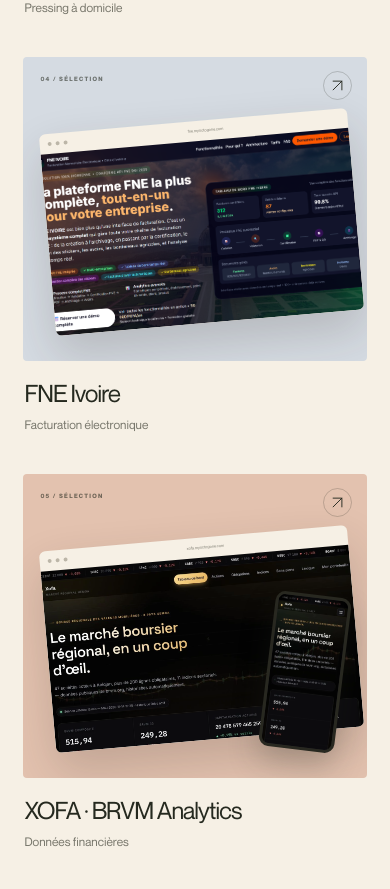
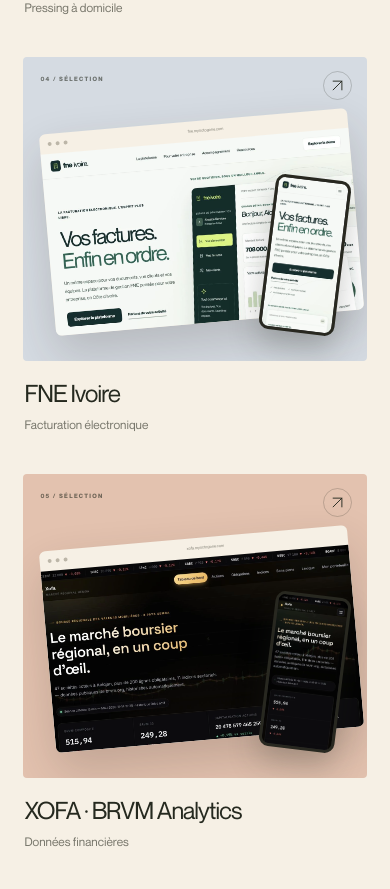
Before and after one commit to EdOneApp/portfolio, a Next.js app: page /work in a window 390 px wide. Shown: the part 1880-2769 px from the top of the page. Built offline with nearby package versions, Linux system fonts and the light colour scheme.

Commit message:
Showcase new FNE Ivoire website with desktop and mobile previews

```diff
--- a/src/components/agency/LivePreview.tsx
+++ b/src/components/agency/LivePreview.tsx
@@ -10,6 +10,7 @@ const available = [
   "ivolt",
   "myoctogone",
   "edone",
+  "fne-ivoire",
   "brvm-analytics",
 ];
 export default function LivePreview({ project: p }: { project: Project }) {
--- a/src/data/content.ts
+++ b/src/data/content.ts
@@ -286,10 +286,17 @@ export const projects: Project[] = [
     title: "FNE Ivoire",
     category: "Facturation électronique",
     description:
-      "Plateforme SaaS répondant à l'obligation de Facturation Normalisée Électronique de la DGI ivoirienne : génération, signature et transmission de factures en temps réel. Django et Celery pour le traitement asynchrone, API REST documentée pour l'intégration ERP.",
-    tags: ["Django", "Celery", "PostgreSQL", "REST API"],
+      "Site de présentation Next.js de FNE Ivoire, une plateforme de gestion de la facturation électronique pour les entreprises ivoiriennes. Identité vert profond et citron, 25 pages de contenu, huit modules présentés, parcours PME, cabinets et groupes, guides sourcés et démonstration interactive de facture avec calculs et impression d’un exemple sans valeur fiscale. Interface responsive, contact WhatsApp et déploiement GitHub Pages sur domaine personnalisé.",
+    tags: ["Next.js", "React", "TypeScript", "Design UI"],
     link: "https://fne.myoctogone.com/",
-    image: "/images/proj_fne.png",
+    linkLabel: "Découvrir FNE Ivoire",
+    image: "/images/fne-web.webp",
+    mobileImage: "/images/fne-mobile.webp",
+    stats: [
+      { value: "25", label: "Pages de présentation" },
+      { value: "8", label: "Modules détaillés" },
+      { value: "Web & mobile", label: "Expérience responsive" },
+    ],
   },
   {
     slug: "brvm-analytics",
```
Also changed, not shown: public/images/fne-mobile.webp (added), public/images/fne-web.webp (added).
